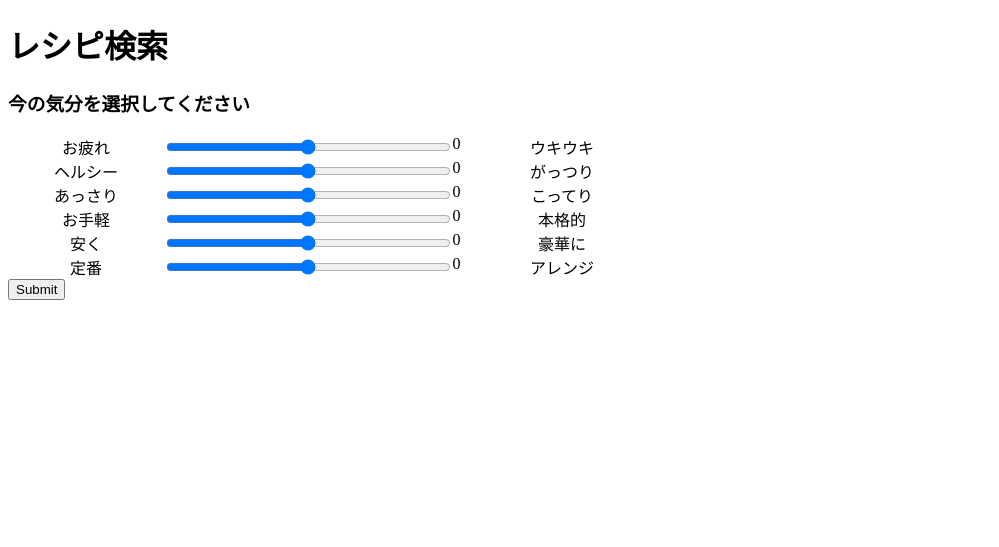
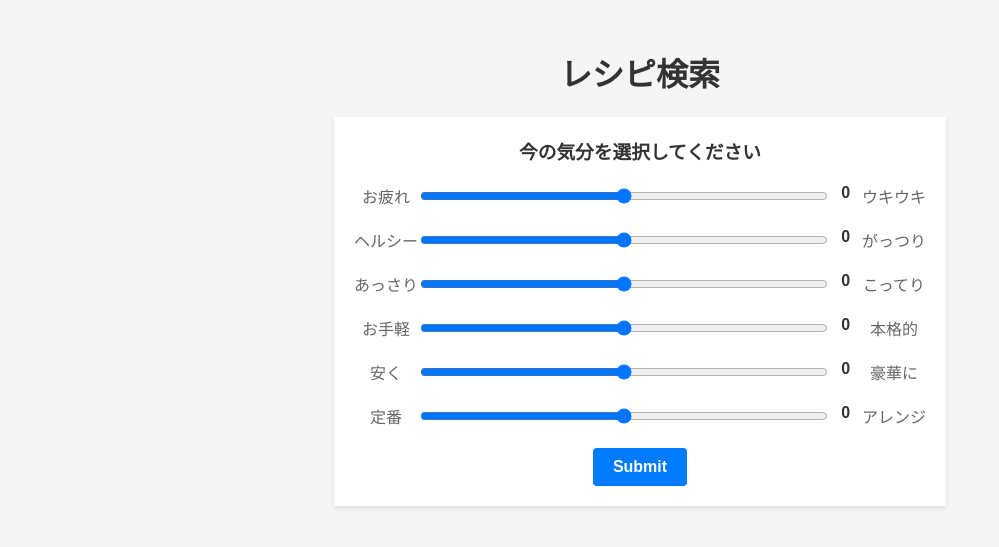
Before and after one commit to rin-m/RecipeSearch, a Flask app: page / in a window 1280 px wide. Shown: the top 547 px of the page, without its empty margins (0-999 px from the left). Run offline with Flask 2, Linux system fonts and the light colour scheme.

Commit message:
見た目の改善

```diff
--- a/static/style.css
+++ b/static/style.css
@@ -1,17 +1,73 @@
 @charset "UTF-8";
+
+body {
+    font-family: Arial, sans-serif;
+    background-color: #f5f5f5;
+    padding: 20px;
+}
+
+h1 {
+    text-align: center;
+    color: #333;
+}
+
+h3 {
+    text-align: center;
+    color: #333;
+    padding-top: 20px;
+}
+
+form {
+    margin-top: 20px;
+}
+
+table {
+    width: 70%;
+    margin: auto;
+    border-collapse: collapse;
+    margin-top: 20px;
+    background-color: #fff;
+    box-shadow: 0px 2px 4px rgba(0, 0, 0, 0.1);
+}
+
+th, td {
+    padding: 10px;
+    text-align: center;
+    border-bottom: 1px solid #ddd;
+}
+
+th {
+    background-color: #f2f2f2;
+    font-weight: bold;
+}
+
+.form-container {
+    width: 50%;
+    margin: auto;
+    background-color: #fff;
+    box-shadow: 0px 2px 4px rgba(0, 0, 0, 0.1)
+}
 
 .slider-container {
     display: flex;
     flex-direction: column;
-  }
+    gap: 20px;
+    padding: 0px 20px;
+}
 
 .slider-item {
     display: flex;
-    width: 50%
+}
+
+.slider {
+    width: 60%;
 }
 
 .slider-value {
-    width: 5%
+    flex: 0.5;
+    text-align: center;
+    font-weight: bold;
+    color: #333;
 }
 
 .slider-item .slider {
@@ -22,16 +78,33 @@
 .slider-text-right {
     flex: 1;
     text-align: center;
+    color: #666;
 }
 
-table {
-    border-collapse: collapse;
-    width: 100%;
+.button-container {
+    padding: 20px;
 }
-th, td {
-    text-align: left;
-    padding: 8px;
+
+.button {
+    display: flex;
+    margin: auto;
+    padding: 10px 20px;
+    font-size: 16px;
+    font-weight: bold;
+    text-align: center;
+    text-decoration: none;
+    background-color: #007bff;
+    color: #fff;
+    border: none;
+    border-radius: 4px;
+    cursor: pointer;
 }
-tr:nth-child(even) {
-    background-color: #f2f2f2;
+
+.button:hover {
+background-color: #0056b3;
 }
+
+.button:focus {
+outline: none;
+box-shadow: 0 0 0 2px #007bff;
+}
--- a/templates/index.html
+++ b/templates/index.html
@@ -15,6 +15,7 @@
         </form>
         <hr>
         -->
+        <div class="form-container">
             <h3>今の気分を選択してください</h3>
             <form method="POST" action="mood1">
                 <div class="slider-container">
@@ -71,7 +72,10 @@
                         });
                     </script>
                 </div>
-                <input type="submit">
+                <div class="button-container">
+                    <input class="button" type="submit">
+                </div>
             </form>
+        </div>
     </body>
 </html>
--- a/templates/results.html
+++ b/templates/results.html
@@ -6,7 +6,7 @@
         <link rel="stylesheet" href="static/style.css">
     </head>
     <body>
-        <h1>検索結果</h1>
+        <h1>おすすめレシピ</h1>
         <table>
             <tr>
                 <th>ユークリッド距離</th>
```
Lines whose indentation alone changed are shown as unchanged.
